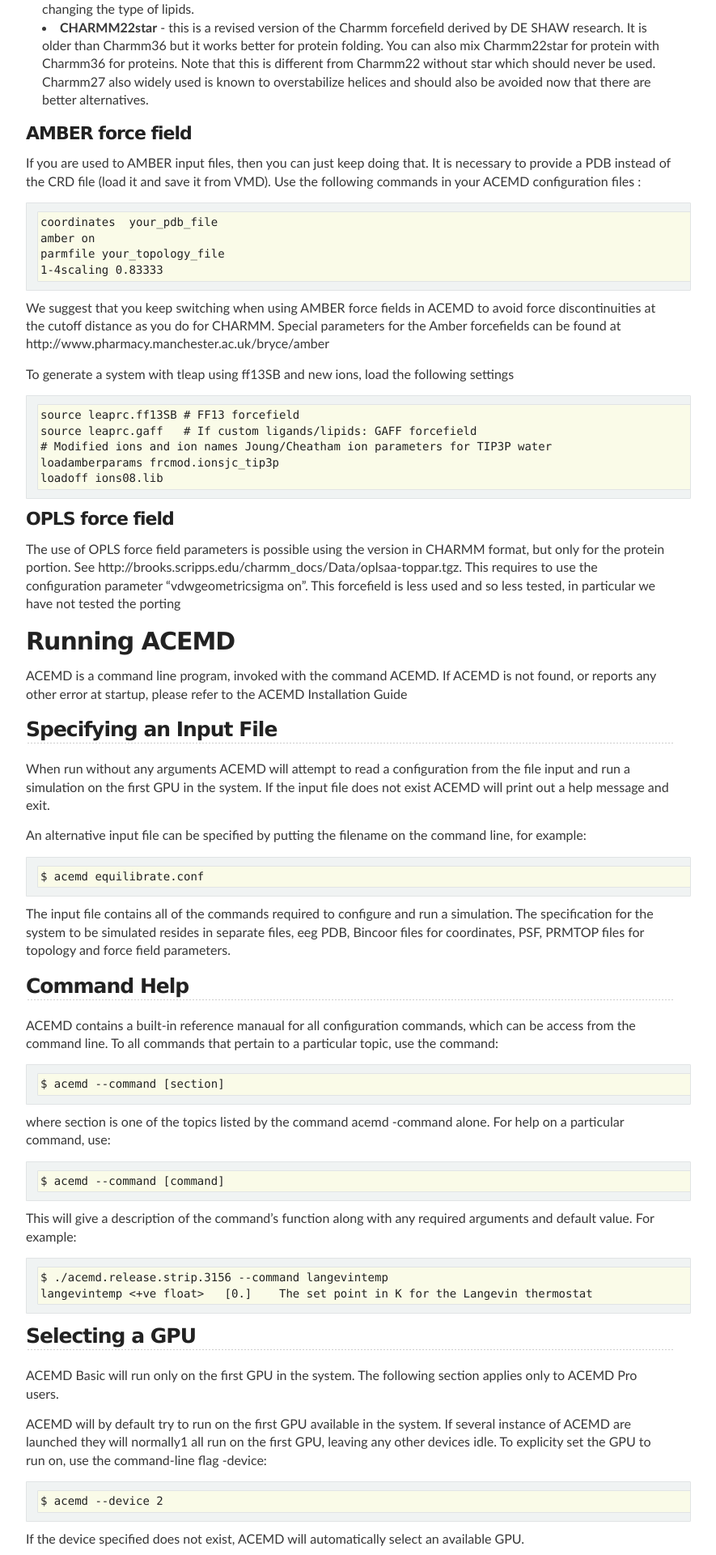
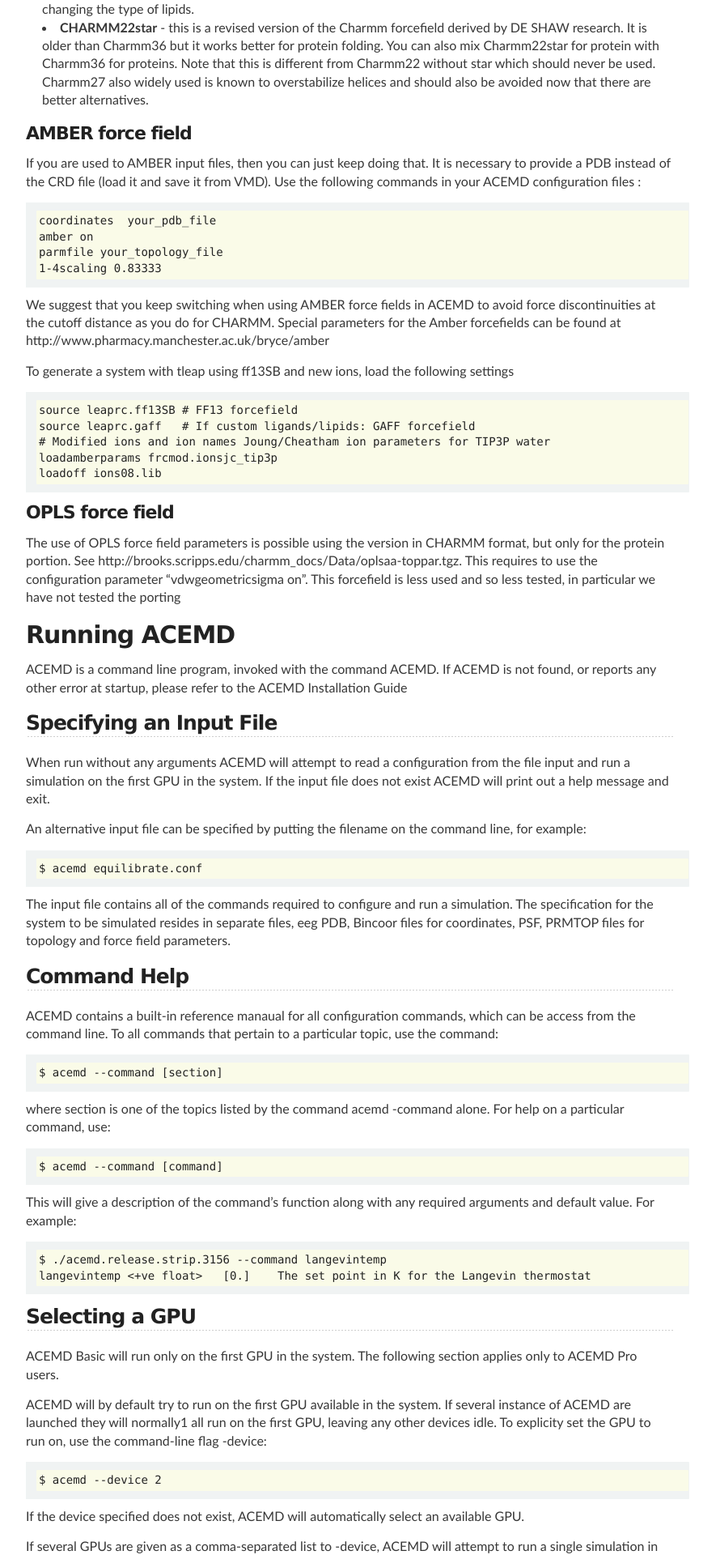
Before and after one commit to Acellera/docs.acellera.com, a Jekyll site: the page built from acemd/userguide/index.md, in a window 1280 px wide. Shown: the part 2050-3970 px from the top of the page at 81% size, without its empty margins (208-1093 px from the left). Built offline with Jekyll 4.4.1, drawn with Linux system fonts in a browser that asks for light colours.

Commit message:
Update stylesheet.css

```diff
--- a/stylesheets/stylesheet.css
+++ b/stylesheets/stylesheet.css
@@ -164,7 +164,7 @@
 
   font-family: Monaco, "Bitstream Vera Sans Mono", "Lucida Console", Terminal, monospace;
   font-size: 14px;
-  border: 1px solid #e1e4e5;
+
   border-radius: 1px;
   -webkit-border-radius: 1px;
 }
```
